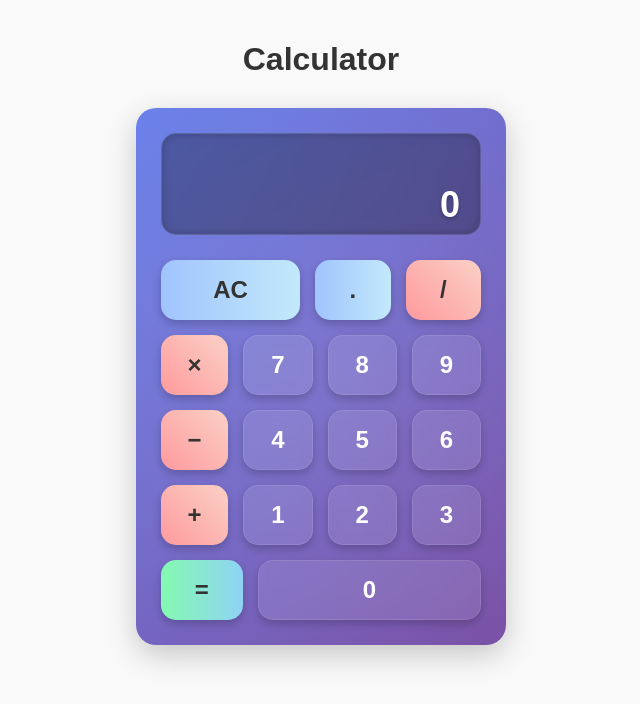
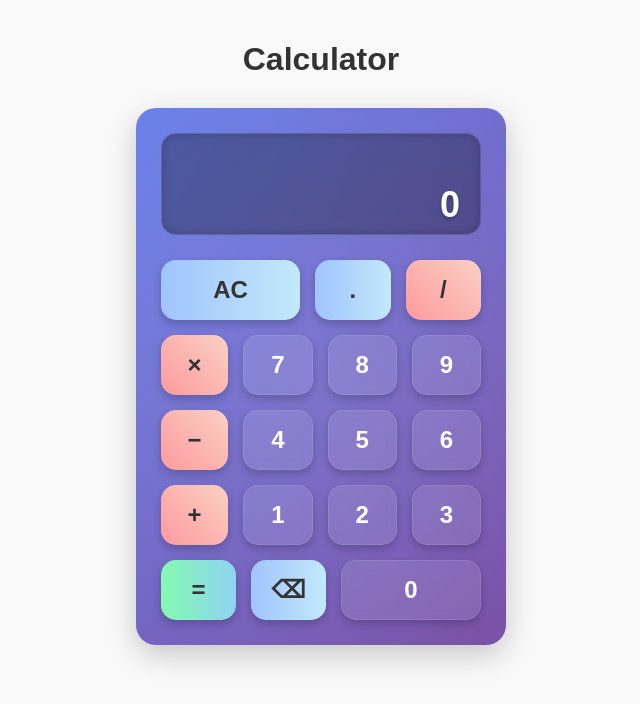
Before and after one commit to mrprabhat010/calculator-audit-log-app, a React (Vite) app in the folder frontend/: page / in a window 1280 px wide. Shown: the top 704 px of the page, without its empty margins (319-959 px from the left). Built offline with nearby package versions, Linux system fonts and the light colour scheme; no server answers.

Commit message:
added backspace

```diff
--- a/frontend/src/Components/Calculator.jsx
+++ b/frontend/src/Components/Calculator.jsx
@@ -50,6 +50,18 @@ const Calculator = () => {
     setOperator(null);
     setWaitingForOperand(false);
     logAction('clearPressed', 'AC');
+  };
+  const clearOneDigit = () => {
+    if (waitingForOperand) return; // Can't backspace during operator input
+
+    if (currentInput.length === 1) {
+      setCurrentInput('0');
+      setExpression(prev => prev.slice(0, -1));
+    } else {
+      setCurrentInput(prev => prev.slice(0, -1));
+      setExpression(prev => prev.slice(0, -1));
+    }
+    logAction('backspacePressed', '⌫');
   };
 
   const inputDigit = (digit) => {
@@ -229,7 +241,8 @@ const Calculator = () => {
           <button className="equals-btn" onClick={handleEquals}>
             =
           </button>
-          <button className="number-btn span-3" onClick={() => inputDigit(0)}>
+          <button className="function-btn" onClick={clearOneDigit}>⌫</button>
+          <button className="number-btn span-2" onClick={() => inputDigit(0)}>
             0
           </button>
         </div>
```
